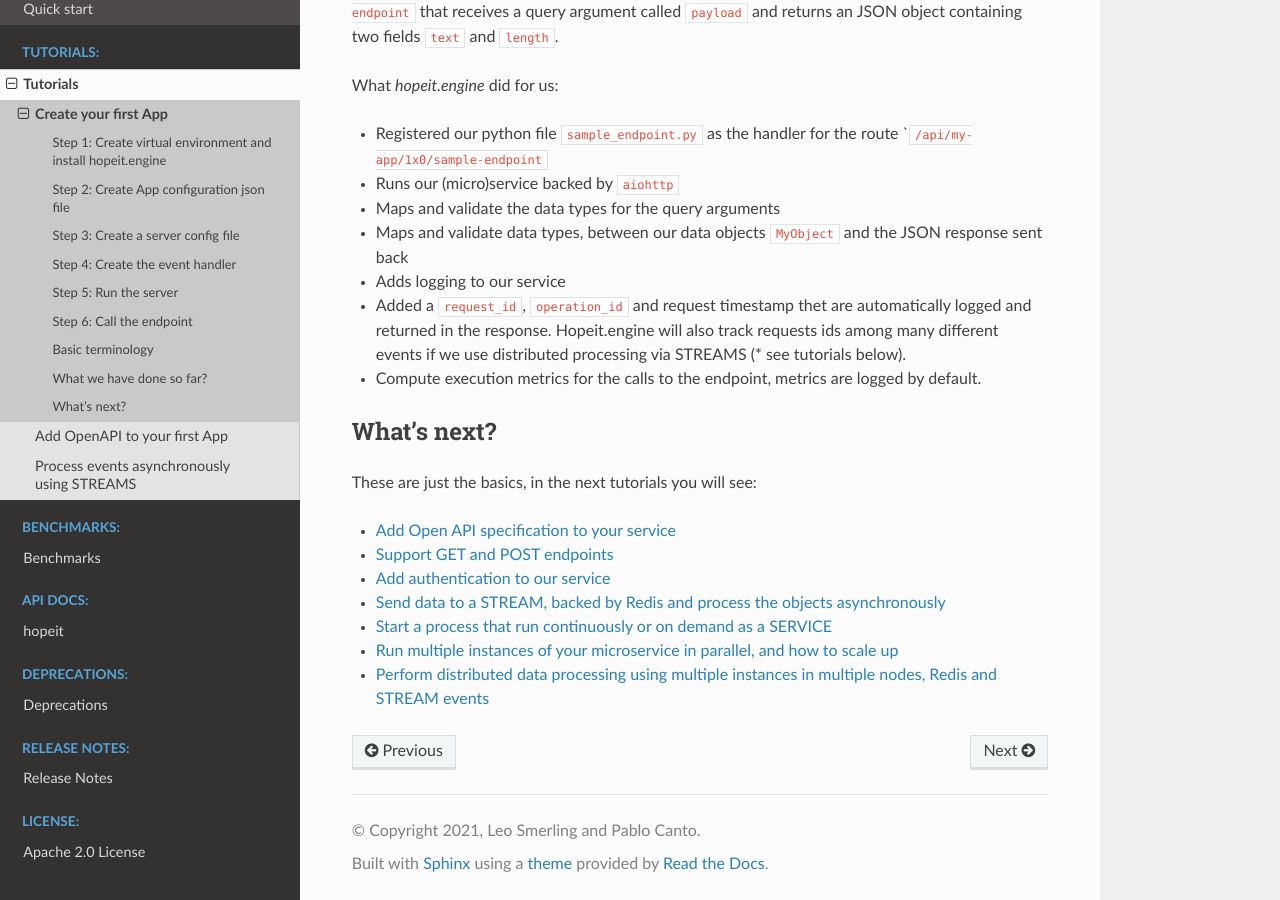
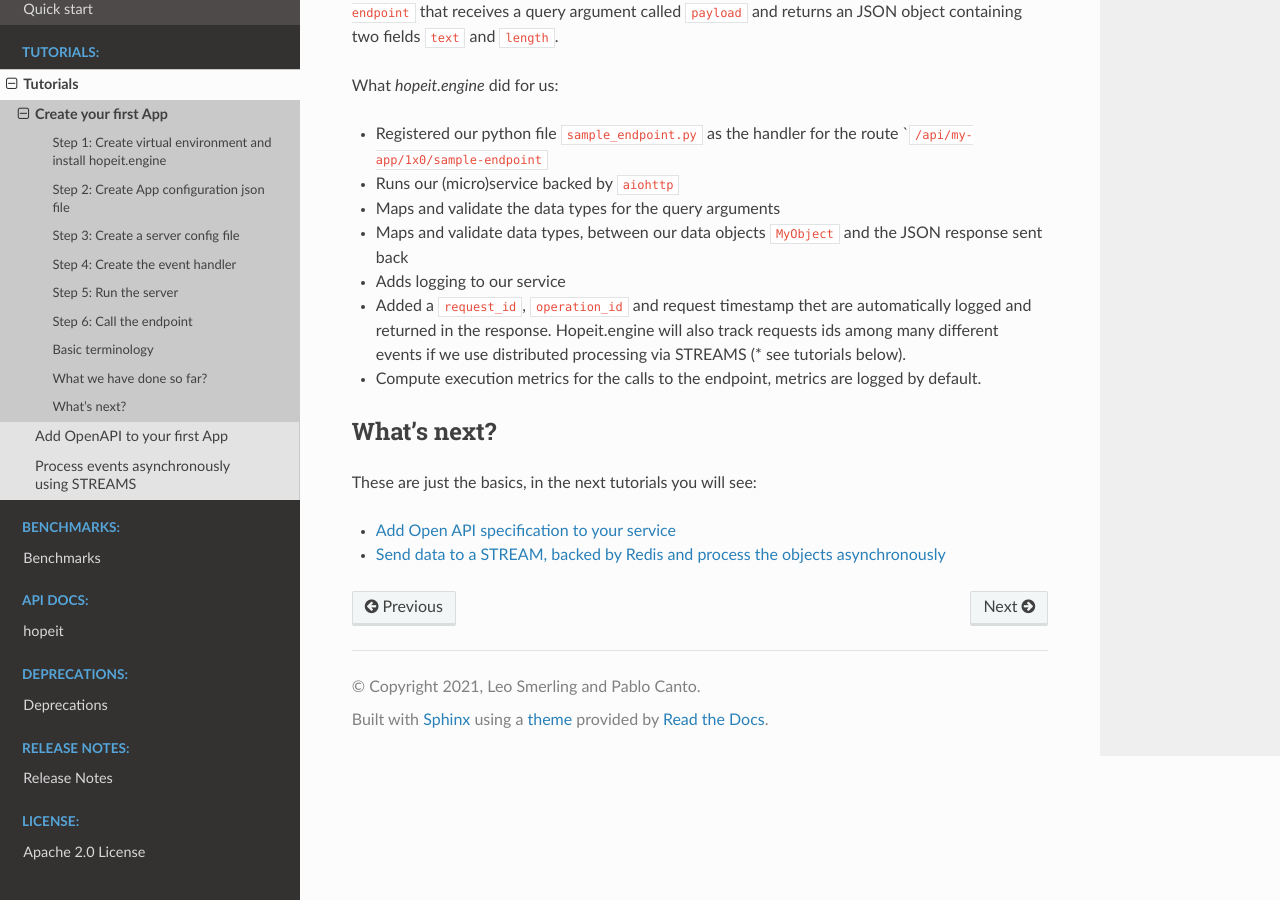
Before and after one commit to hopeit-git/hopeit.engine, a Sphinx documentation site: the page built from docs/source/tutorials/01-first-app.rst, in a window 1280 px wide and 900 px high, scrolled down 3089 px. Built offline with Sphinx 7.4.7 and the Read the Docs theme 2.0.0, drawn with Linux system fonts in a browser that asks for light colours.

```diff
--- a/docs/source/release-notes.rst
+++ b/docs/source/release-notes.rst
@@ -5,6 +5,7 @@ Version 0.2.0
 _____________
 - MULTIPART uploads http endpoints support: post form-data with file attachments in request (with Json response)
 - Support for `__preprocess__` web requests in GET, POST and MULTIPART endpoints
+- Ability to define `content-type` for responses with binary files in Open API specification
 - DEPRECATION: `title` parameter removed in `app.api.event_api(...)` in favor of `summary` and `description`
 
 
--- a/docs/source/tutorials/01-first-app.rst
+++ b/docs/source/tutorials/01-first-app.rst
@@ -190,13 +190,5 @@ What’s next?
 These are just the basics, in the next tutorials you will see:
 
 -  `Add Open API specification to your service <02-open-api.html>`__
--  `Support GET and POST endpoints <03-get-post.html>`__
--  `Add authentication to our service <04-auth.html>`__
 -  `Send data to a STREAM, backed by Redis and process the objects
    asynchronously <05-streams.html>`__
--  `Start a process that run continuously or on demand as a
-   SERVICE <06-service.html>`__
--  `Run multiple instances of your microservice in parallel, and how to
-   scale up <07-scaleup.html>`__
--  `Perform distributed data processing using multiple instances in
-   multiple nodes, Redis and STREAM events <08-distributed.html>`__
--- a/engine/src/hopeit/server/version.py
+++ b/engine/src/hopeit/server/version.py
@@ -3,4 +3,4 @@ Engine version constants.
 Increment on release
 """
 ENGINE_NAME = "hopeit.engine"
-ENGINE_VERSION = "0.2.0rc5"
+ENGINE_VERSION = "0.2.0"
```
Also changed, not shown: README.md (+25 -8 lines), docs/source/readme/README.ipynb (deleted), docs/source/readme/capsfe.png (added), docs/source/readme/cnbvra.png (added).
